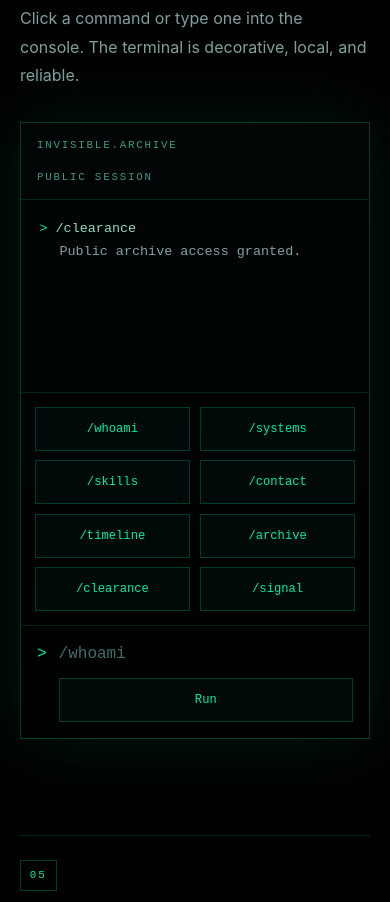
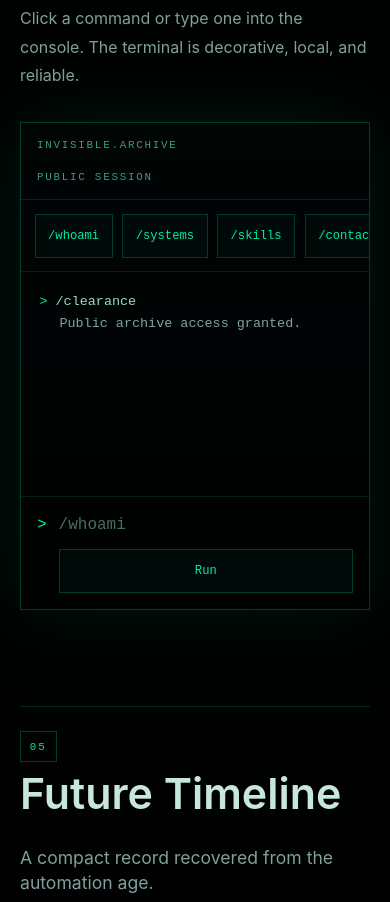
Before and after one commit to dylanbuchi/invisible-2126, a Next.js app: page / in a window 390 px wide. Shown: the part 7420-8322 px from the top of the page. Built offline with nearby package versions, Linux system fonts and the light colour scheme.

Commit message:
fix: stabilize terminal interactions

```diff
--- a/src/app/globals.css
+++ b/src/app/globals.css
@@ -26,6 +26,7 @@
 
 html {
   background: var(--background);
+  overflow-anchor: none;
   scroll-behavior: smooth;
 }
 
@@ -969,11 +970,16 @@ button:hover .button-sweep {
 }
 
 .terminal-panel {
+  inline-size: 100%;
+  min-width: 0;
+  min-inline-size: 0;
+  width: 100%;
   border: 1px solid oklch(0.72 0.18 174 / 0.28);
   background:
     linear-gradient(180deg, oklch(0.105 0.02 190 / 0.96), oklch(0.07 0.016 190 / 0.96)),
     var(--graphite);
   box-shadow: 0 0 70px oklch(0.82 0.2 164 / 0.1);
+  overflow-anchor: none;
   cursor: text;
 }
 
@@ -991,9 +997,9 @@ button:hover .button-sweep {
 }
 
 .terminal-output {
-  min-height: 19rem;
-  max-height: 26rem;
+  height: clamp(19rem, 34vh, 26rem);
   overflow: auto;
+  overflow-anchor: none;
   padding: 1.15rem;
   font-family: var(--font-geist-mono), monospace;
   scrollbar-color: oklch(0.82 0.2 164 / 0.5) transparent;
@@ -1033,7 +1039,11 @@ button:hover .button-sweep {
   display: flex;
   flex-wrap: wrap;
   gap: 0.55rem;
-  border-top: 1px solid oklch(0.72 0.18 174 / 0.16);
+  min-width: 0;
+  min-inline-size: 0;
+  max-width: 100%;
+  max-inline-size: 100%;
+  border-bottom: 1px solid oklch(0.72 0.18 174 / 0.16);
   padding: 1rem;
 }
 
@@ -1064,6 +1074,8 @@ button:hover .button-sweep {
   grid-template-columns: auto minmax(0, 1fr) auto;
   align-items: center;
   gap: 0.75rem;
+  min-width: 0;
+  min-inline-size: 0;
   border-top: 1px solid oklch(0.72 0.18 174 / 0.16);
   padding: 1rem;
   font-family: var(--font-geist-mono), monospace;
@@ -1689,18 +1701,25 @@ button:hover .button-sweep {
   }
 
   .terminal-output {
-    min-height: 12rem;
-    max-height: 18rem;
+    height: 14rem;
   }
 
   .command-row {
     gap: 0.6rem;
+    flex-wrap: nowrap;
+    overflow-x: auto;
     padding: 0.85rem;
+    scrollbar-width: none;
+    -webkit-overflow-scrolling: touch;
+  }
+
+  .command-row::-webkit-scrollbar {
+    display: none;
   }
 
   .command-row button {
-    flex: 1 1 calc(50% - 0.6rem);
-    min-width: 8.1rem;
+    flex: 0 0 auto;
+    min-width: max-content;
   }
 
   .terminal-input-row {
--- a/src/app/page.tsx
+++ b/src/app/page.tsx
@@ -160,16 +160,6 @@ const dataShards = [
   "CLEARANCE: PUBLIC",
 ];
 
-const commandScrollTargets: Record<string, string> = {
-  "/whoami": "operator",
-  "/systems": "systems",
-  "/skills": "capabilities",
-  "/timeline": "timeline",
-  "/contact": "contact",
-  "/signal": "contact",
-  "/archive": "top",
-};
-
 function scrollToSection(id: string) {
   const target = document.getElementById(id);
   if (!target) return;
@@ -227,13 +217,30 @@ export default function Home() {
   }, []);
 
   function runCommand(rawCommand: string) {
-    const command = rawCommand.trim().toLowerCase();
-    if (!command) return;
+    const trimmedCommand = rawCommand.trim().toLowerCase();
+    if (!trimmedCommand) return;
+
+    const command = trimmedCommand.startsWith("/") ? trimmedCommand : `/${trimmedCommand}`;
+    const shouldPreserveScroll = command !== "/signal";
+    const previousScrollX = window.scrollX;
+    const previousScrollY = window.scrollY;
+    const preserveScrollPosition = () => {
+      if (!shouldPreserveScroll) return;
+
+      const restoreScroll = () => {
+        window.scrollTo({ left: previousScrollX, top: previousScrollY, behavior: "auto" });
+      };
+
+      window.requestAnimationFrame(restoreScroll);
+      window.setTimeout(restoreScroll, 80);
+      window.setTimeout(restoreScroll, 240);
+    };
 
     if (command === "/clear") {
       setTerminalHistory([]);
       setTerminalInput("");
       setLatestEntryId(-1);
+      preserveScrollPosition();
       return;
     }
 
@@ -249,15 +256,12 @@ export default function Home() {
     setTerminalHistory((history) => [...history, { id: entryId, command, lines }].slice(-8));
     setLatestEntryId(entryId);
     setTerminalInput("");
-
-    const scrollTarget = commandScrollTargets[command];
-    if (scrollTarget) {
-      window.setTimeout(() => scrollToSection(scrollTarget), 220);
-    }
+    preserveScrollPosition();
 
     if (command === "/signal") {
       setSignalActive(true);
       setSignalSent(true);
+      window.setTimeout(() => scrollToSection("contact"), 180);
       window.setTimeout(() => setSignalActive(false), 1400);
     }
   }
@@ -543,6 +547,22 @@ export default function Home() {
               <span>invisible.archive</span>
               <span>PUBLIC SESSION</span>
             </div>
+            <div className="command-row">
+              {commandList.map((command) => (
+                <button
+                  key={command}
+                  type="button"
+                  onMouseDown={(event) => event.preventDefault()}
+                  onClick={(event) => {
+                    event.stopPropagation();
+                    event.currentTarget.blur();
+                    runCommand(command);
+                  }}
+                >
+                  {command}
+                </button>
+              ))}
+            </div>
             <div className="terminal-output" aria-live="polite">
               {terminalHistory.map((entry) => (
                 <div key={entry.id} className="terminal-entry">
@@ -555,13 +575,6 @@ export default function Home() {
                     </p>
                   ))}
                 </div>
-              ))}
-            </div>
-            <div className="command-row">
-              {commandList.map((command) => (
-                <button key={command} type="button" onClick={() => runCommand(command)}>
-                  {command}
-                </button>
               ))}
             </div>
             <form className="terminal-input-row" onSubmit={handleTerminalSubmit}>
```
